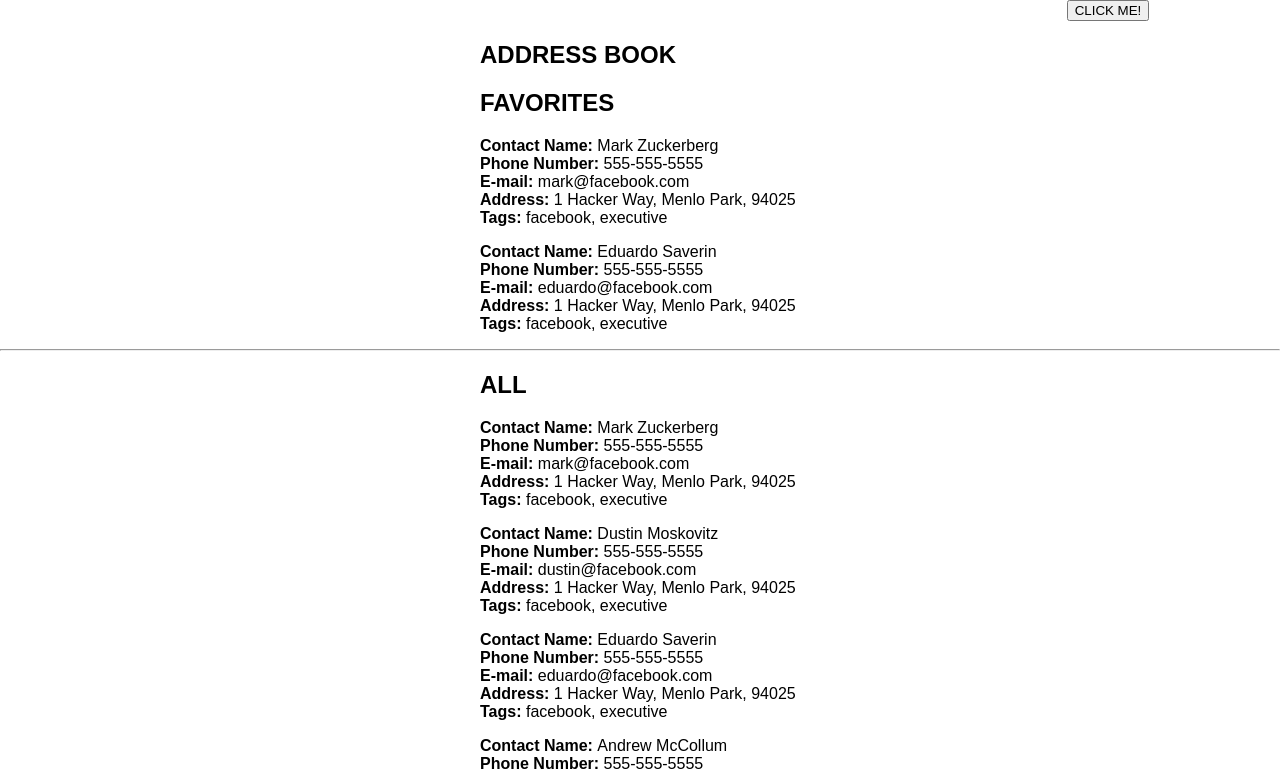
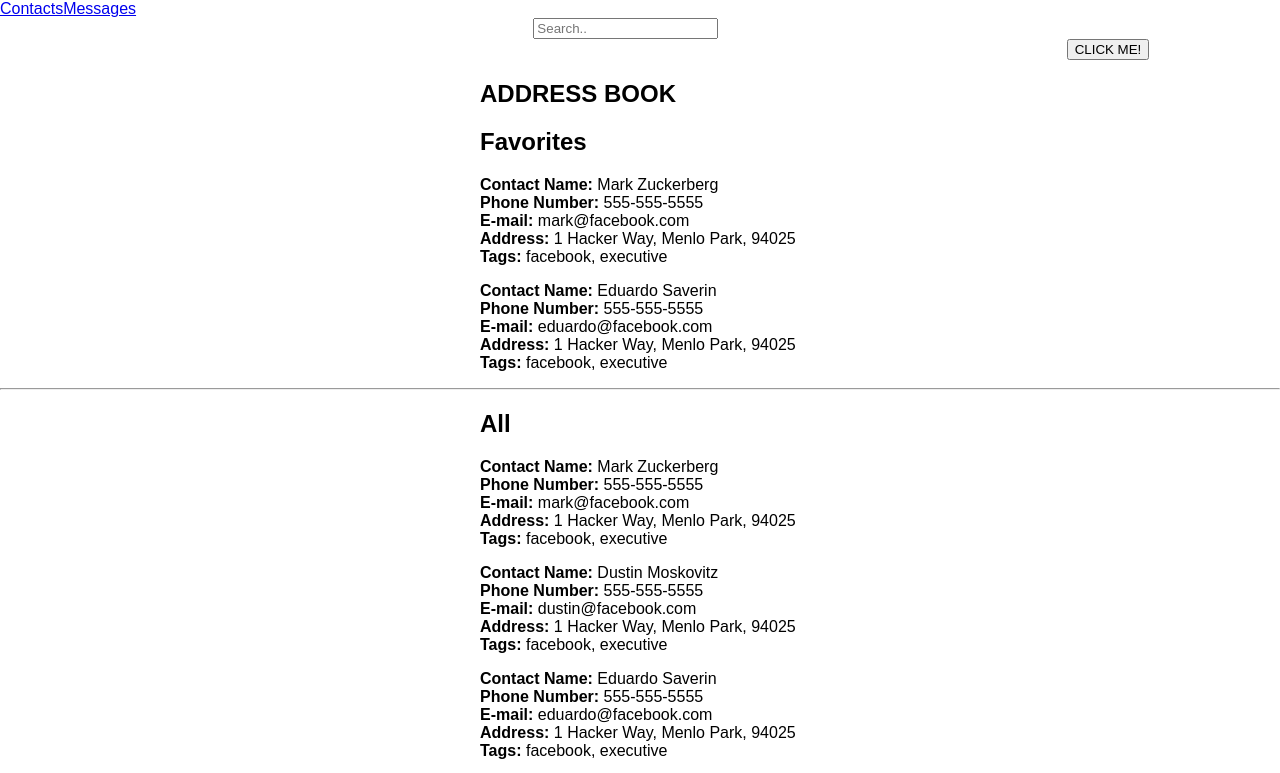
Before and after one commit to rodneycurl/react-address-book, a React (Create React App) app: page /contacts in a window 1280 px wide. Shown: the top 773 px of the page. Built offline with nearby package versions, Linux system fonts and the light colour scheme.

Commit message:
changed App.js to src/Contacts and recreated an App.js to include the link and paths in App.js

```diff
--- a/package.json
+++ b/package.json
@@ -5,6 +5,7 @@
   "dependencies": {
     "react": "^15.6.1",
     "react-dom": "^15.6.1",
+    "react-router-dom": "^4.2.2",
     "react-scripts": "1.0.13"
   },
   "scripts": {
--- a/src/App.js
+++ b/src/App.js
@@ -1,70 +1,21 @@
 import React from 'react'
-import Contacts from './components/Contacts'
-import Search from './components/Search'
+import { BrowserRouter, Route, Link } from 'react-router-dom'
+import contacts from './Contacts'
 
-function App() {
-  const contacts = [
-    {
-    name: "Mark Zuckerberg",
-    phonenumber: "555-555-5555",
-    email: "mark@facebook.com",
-    address: "1 Hacker Way, Menlo Park, 94025",
-    tags: "facebook, executive",
-    favorite: true,
-    },
-    {
-    name: "Dustin Moskovitz",
-    phonenumber: "555-555-5555",
-    email: "dustin@facebook.com",
-    address: "1 Hacker Way, Menlo Park, 94025",
-    tags: "facebook, executive",
-    favorite: false,
-    },
-    {
-    name: "Eduardo Saverin",
-    phonenumber: "555-555-5555",
-    email: "eduardo@facebook.com",
-    address: "1 Hacker Way, Menlo Park, 94025",
-    tags: "facebook, executive",
-    favorite: true,
-    },
-    {
-    name: "Andrew McCollum",
-    phonenumber: "555-555-5555",
-    email: "andrew@facebook.com",
-    address: "1 Hacker Way, Menlo Park, 94025",
-    tags: "facebook, executive",
-    favorite: false,
-    },
-    {
-    name: "Chris Hughes",
-    phonenumber: "555-555-5555",
-    email: "chris@facebook.com",
-    address: "1 Hacker Way, Menlo Park, 94025",
-    tags: "facebook, executive",
-    favorite: false,
-    },
-  ]
-  const favorite= contacts.filter(contact => contact.favorite)
 
-  return (
-    <section>
-      <button style={{marginLeft: 80 +'em'}}>CLICK ME!</button>
-      <h1 style={{marginLeft: 20 +'em'}}>ADDRESS BOOK</h1>
-      <h2 style={{marginLeft: 20 + 'em'}}>FAVORITES</h2>
-      { favorite
-        .map(f =>
-          <Contacts contact={f} />
-      )}
-      <hr />
-      <h2 style={{marginLeft: 20 + 'em'}}>ALL</h2>
-      { contacts
-        .map(contact =>
-          <Contacts contact={contact} />
-      )}
-      { Search }
-    </section>
-  )
+
+export default function() {
+  return(
+    <BrowserRouter>
+    <div>
+      <div>
+        <Link to="/contacts">Contacts</Link>
+        <Link to="/messages">Messages</Link>
+      </div>
+      <div>
+        <Route path="/contacts" component={contacts} />
+      </div>
+    </div>
+    </BrowserRouter>
+  );
 }
-
-export default App
--- /dev/null
+++ b/src/Contacts.js
@@ -0,0 +1,92 @@
+import React from 'react'
+import Contacts from './components/Contacts'
+
+class App extends React.Component {
+  state={filter: ""}
+  render(){
+
+  const contacts = [
+    {
+    id: 0,
+    name: "Mark Zuckerberg",
+    phonenumber: "555-555-5555",
+    email: "mark@facebook.com",
+    address: "1 Hacker Way, Menlo Park, 94025",
+    tags: "facebook, executive",
+    favorite: true,
+    },
+    {
+    id: 1,
+    name: "Dustin Moskovitz",
+    phonenumber: "555-555-5555",
+    email: "dustin@facebook.com",
+    address: "1 Hacker Way, Menlo Park, 94025",
+    tags: "facebook, executive",
+    favorite: false,
+    },
+    {
+    id: 2,
+    name: "Eduardo Saverin",
+    phonenumber: "555-555-5555",
+    email: "eduardo@facebook.com",
+    address: "1 Hacker Way, Menlo Park, 94025",
+    tags: "facebook, executive",
+    favorite: true,
+    },
+    {
+    id: 3,
+    name: "Andrew McCollum",
+    phonenumber: "555-555-5555",
+    email: "andrew@facebook.com",
+    address: "1 Hacker Way, Menlo Park, 94025",
+    tags: "facebook, executive",
+    favorite: false,
+    },
+    {
+    id: 4,
+    name: "Chris Hughes",
+    phonenumber: "555-555-5555",
+    email: "chris@facebook.com",
+    address: "1 Hacker Way, Menlo Park, 94025",
+    tags: "facebook, executive",
+    favorite: false,
+    },
+  ]
+  const favorite= contacts.filter(contact => contact.favorite);
+  const filterlist= this.state.filter.length === 0 ? contacts : contacts.filter(
+  contact => contact.name.indexOf  (this.state.filter)
+)
+
+
+  return (
+    <section>
+      <input
+        style={{marginLeft: 40 + 'em'}}
+        type="text"
+        name="search"
+        placeholder="Search.."
+        onChange={(event) => {
+          this.setState({
+            filter: event.target.value
+          })
+        }}
+      />
+      <button style={{marginLeft: 80 +'em'}}>CLICK ME!</button>
+      <h1 style={{marginLeft: 20 +'em'}}>ADDRESS BOOK</h1>
+      <h2 style={{marginLeft: 20 + 'em'}}>Favorites</h2>
+      { favorite
+        .map(f =>
+          <Contacts key={f.id + Date.now()} contact={f} />
+      )}
+      <hr />
+      <h2 style={{marginLeft: 20 + 'em'}}>All</h2>
+      { filterlist
+        .map(contact =>
+          <Contacts key={contact.id} contact={contact} />
+      )}
+    </section>
+  )
+}
+}
+
+export default App
--- a/src/components/Class.js
+++ b/src/components/Class.js
@@ -5,7 +5,7 @@
 
   render() {
     return (
-      <h1>{ this.title }</h1>
+      <input type="text" name="search" placeholder="Search..">
     )
   }
 }
```
